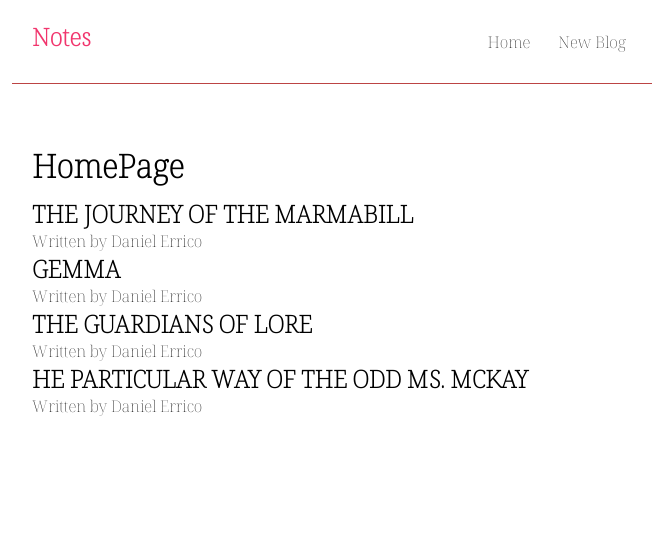
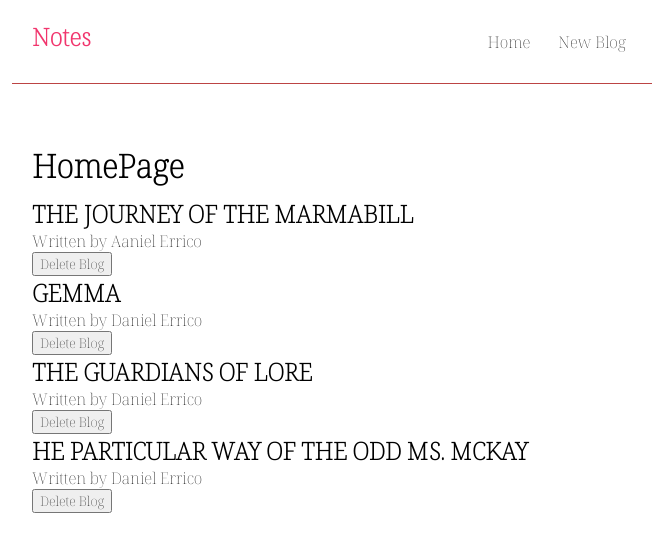
Before and after one commit to farid555/note-book-react, a React (Create React App) app: page / in a window 1280 px wide. Shown: the top 552 px of the page, without its empty margins (308-965 px from the left). Built offline with nearby package versions, Linux system fonts and the light colour scheme; a web font is replaced by a local one.

Commit message:
blog filter  and delete

```diff
--- a/src/components/BlogList.js
+++ b/src/components/BlogList.js
@@ -1,17 +1,16 @@
 import React from "react";
 
-const BlogList = (props) => {
-  const blogs = props.blogs;
-  console.log(blogs);
+const BlogList = ({ blogs, handleDelete }) => {
   return (
     <div>
       <h1>HomePage</h1>
       <div>
-        {blogs.map((item) => {
+        {blogs.map((blog) => {
           return (
-            <div className="blog-preview" key={item.id}>
-              <h2>{item.title}</h2>
-              <p> Written by {item.author}</p>
+            <div className="blog-preview" key={blog.id}>
+              <h2>{blog.title}</h2>
+              <p> Written by {blog.author}</p>
+              <button onClick={() => handleDelete(blog.id)}>Delete Blog</button>
             </div>
           );
         })}
--- a/src/components/Home.js
+++ b/src/components/Home.js
@@ -6,7 +6,7 @@ const Home = () => {
     {
       title: "THE JOURNEY OF THE MARMABILL",
       body: "For those spending time at home, looking for a cozy adventure or bedtime story for kids, we offer this imaginative rhyming picture book, read by the author, Daniel Errico.",
-      author: "Daniel Errico",
+      author: "Aaniel Errico",
       id: 1,
     },
     {
@@ -28,9 +28,14 @@ const Home = () => {
       id: 4,
     },
   ]);
+
+  const handleDelete = (id) => {
+    const newBlogs = blogs.filter((blog) => blog.id !== id);
+    setBlog(newBlogs);
+  };
   return (
     <div>
-      <BlogList blogs={blogs} />
+      <BlogList blogs={blogs} title="All blogs" handleDelete={handleDelete} />
     </div>
   );
 };
```
